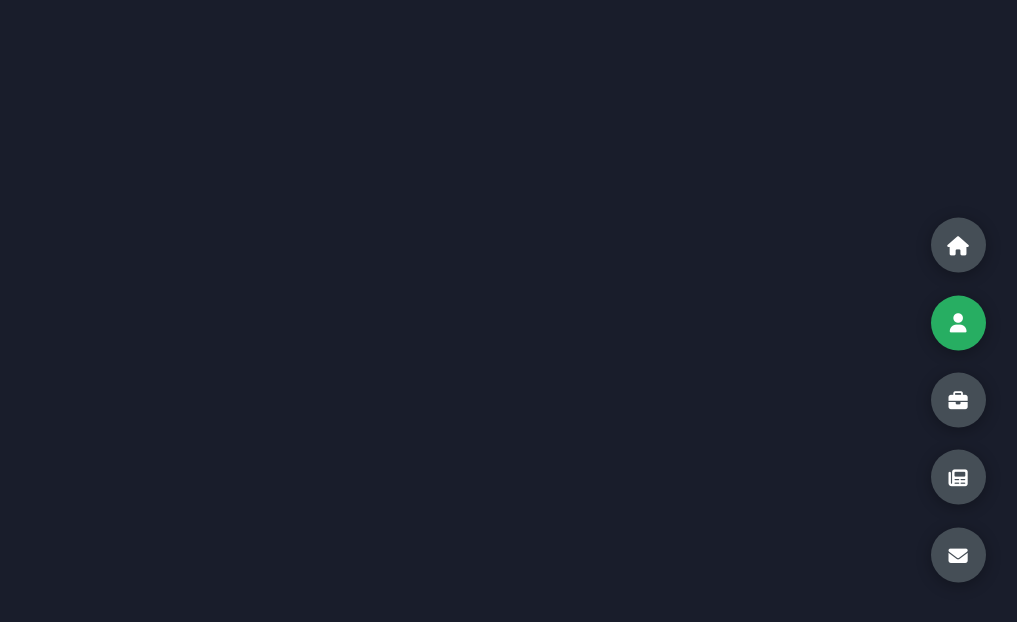
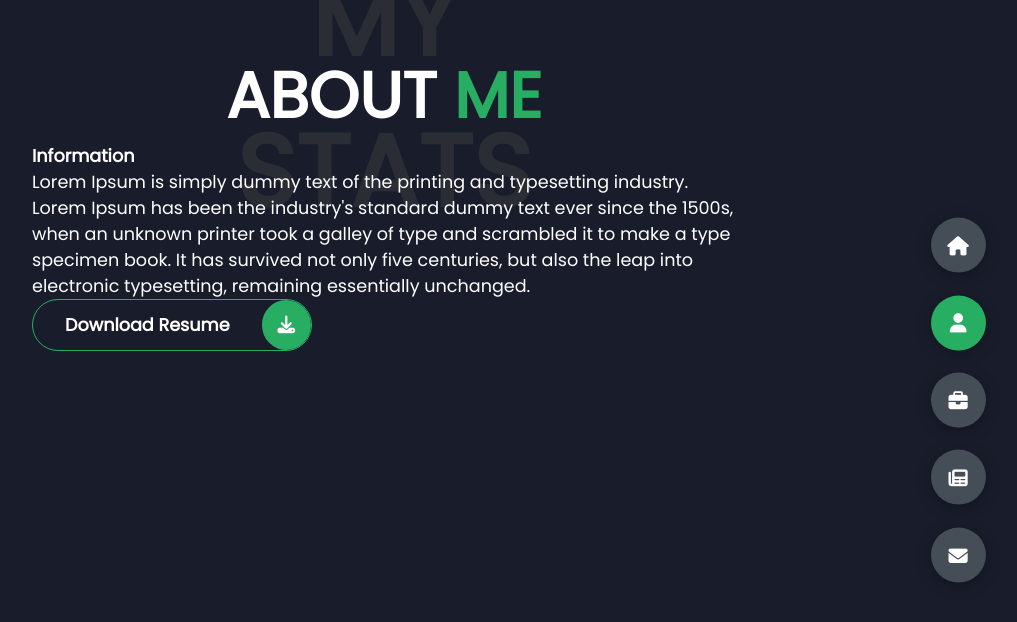
Before and after one commit to Shubham-me85/Front-end-Project, a plain HTML site: page index.html in a window 1280 px wide. Both pictures are taken after a click on the element 1214 px from the left and 322 px from the top of the page. Shown: the whole page, without its empty margins (256-1273 px from the left). Drawn offline with Linux system fonts and the light colour scheme.

Commit message:
Today's Work

```diff
--- a/index.html
+++ b/index.html
@@ -32,16 +32,42 @@
                       when an unknown printer took a galley of type and scrambled it to make
                        a type specimen book.
                  </p>
-                 <a href="" class="main-btn">
-                    <span class="main-btn">Download Resume</span>
-                    <span class="btn-icon"><i class="fa-solid fa-download"></i></i></span>
-                 </a>
+                 <div class="btn-con">
+                    <a href="#" class="main-btn">
+                        <span class="btn-text">Download Resume</span>
+                        <span class="btn-icon"><i class="fa-solid fa-download"></i></i></span>
+                     </a>
+                 </div>
               </div>
         </div>
 
     </header>
         <main>
-            <section class="section sec2 about" id="about"></section>
+            <section class="section sec2 about" id="about">
+            <div class="main-title">
+                 <h2>About <span>me</span><span class="bg-text">my stats</span></h2>
+            </div>
+            <div class="about-container">
+                <div class="left-about">
+                    <h4>Information</h4>
+                    <p>
+                        Lorem Ipsum is simply dummy text of the printing and typesetting industry.
+                        Lorem Ipsum has been the industry's standard dummy text ever since the 1500s,
+                        when an unknown printer took a galley of type and scrambled it to make a
+                        type specimen book. It has survived not only five centuries, but also the
+                        leap into electronic typesetting, remaining essentially unchanged.
+
+                    </p>
+                    <div class="btn-con">
+                        <a href="#" class="main-btn">
+                            <span class="btn-text">Download Resume</span>
+                            <span class="btn-icon"><i class="fa-solid fa-download"></i></i></span>
+                         </a>
+                     </div>
+                </div>
+                <div class="right-about"></div>
+            </div>
+            </section>
             <section class="section sec3 portfolio" id="portfolio"></section>
             <section class="section sec4 blogs" id="blogs"></section>
             <section class="section sec5 contact" id="contact"></section>
--- a/styles/style.scss
+++ b/styles/style.scss
@@ -158,12 +158,12 @@ section{
             left: 0;
             top: 0;
             z-index: -1;
-            clip-path: polygon(0 0,46% 0,79% 100%,0 100%);
+
         }
         .image{
             border-radius: var(--br-sm-2);
             height: 98%;
-            width: 68%;
+            width: 87%;
             margin-left: 4rem;
             background-color: var(--color-black);
             transition: all .4s ease-in-out;
@@ -172,11 +172,92 @@ section{
               height: 100%;
               object-fit: cover;
               transition: all .4s ease-in-out;
-              filter: grayscale(100%);
-              &:hover{
-                filter: grayscale(0%);
-              }
+
             }
         }
     }
+
+    .right-header{
+        display: flex;
+        flex-direction: column;
+        justify-content: center;
+        padding-right: 18rem;
+        .name{
+            font-size: 3rem;
+            span{
+                color: var(--color-secondary);
+            }
+        }
+        p{
+            margin: 1.5rem 0;
+            line-height: 2rem;
+        }
+    }
 }
+
+.btn-con{
+    display: flex;
+    align-self: flex-start;
+}
+.main-btn{
+    border-radius: 30px;
+    color: inherit;
+    font-weight: 600;
+    position: relative;
+    border: 1px solid var(--color-secondary);
+    display: flex;
+    align-self: flex-start;
+    display: flex;
+    align-items: center;
+    overflow: hidden;
+    .btn-text{
+        padding: 0 2rem;
+    }
+    .btn-icon{
+        background-color: var(--color-secondary);
+        display: flex;
+        align-items: center;
+        justify-content: center;
+        border-radius: 50%;
+        padding: 1rem;
+    }
+    &::before{
+        content: '';
+        position: absolute;
+        top: 0;
+        right: 0;
+        transform: translateX(100%);
+        transition: all .4s ease-out;
+        z-index: -1;
+    }
+    &:hover{
+        width: 100%;
+        height: 100%;
+        background-color: var(--color-secondary);
+        transform: translateX(0);
+    }
+}
+
+.main-title{
+    text-align: center;
+    h2{
+        position: relative;
+        text-transform: uppercase;
+        font-size: 4rem;
+        font-weight: 700;
+        span{
+            color: var(--color-secondary);
+        }
+        .bg-text{
+            position: absolute;
+            top: 50%;
+            left: 50%;
+            color: var(--color-grey5);
+            transition: all .4s ease-in-out;
+            z-index: -1;
+            transform: translate(-50%,-50%);
+            font-weight: 800;
+            font-size: 6.3rem;
+        }
+    }
+}
```
Also changed, not shown: photou.png, styles/style.css, 1 other file.
